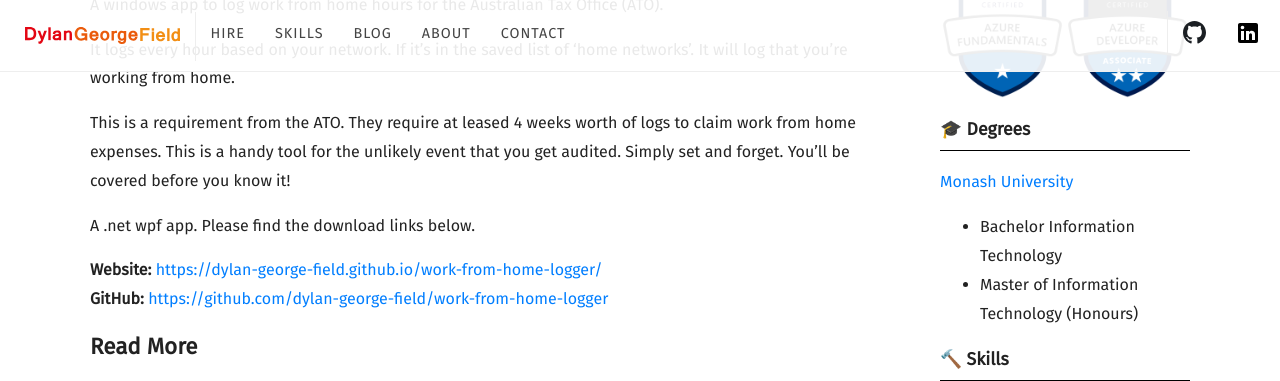
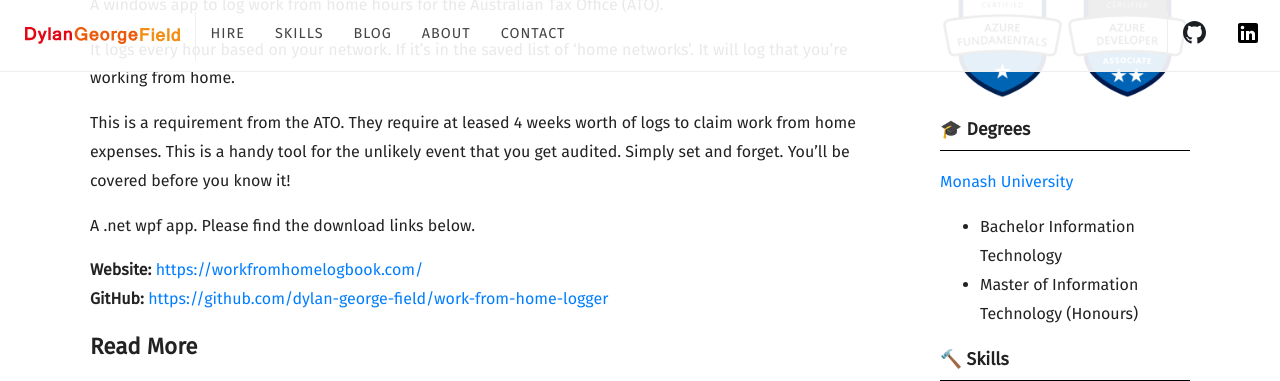
Before and after one commit to Dylan-George-Field/software.georgefield.com.au, a Jekyll site: the page built from _posts/2022-1-6-work-from-home-logger.md, in a window 1280 px wide and 900 px high, scrolled down 624 px, cut to the strip 0-381 px from the top of the window. Built offline with Jekyll 4.4.1, drawn with Linux system fonts in a browser that asks for light colours; nearby versions of some CDN libraries; some web fonts are replaced; comment, search, counter and statistics services are not loaded; some of the changed lines change nothing that is shown.

Commit message:
update dns name for wfh-log

```diff
--- a/_posts/2022-1-6-work-from-home-logger.md
+++ b/_posts/2022-1-6-work-from-home-logger.md
@@ -16,5 +16,5 @@ the unlikely event that you get audited. Simply set and forget. You'll be covere
 
 A .net wpf app. Please find the download links below.
 
-**Website:** [https://dylan-george-field.github.io/work-from-home-logger/](https://dylan-george-field.github.io/work-from-home-logger/)
+**Website:** [https://workfromhomelogbook.com/](https://workfromhomelogbook.com/)
 **GitHub:** [https://github.com/dylan-george-field/work-from-home-logger](https://github.com/dylan-george-field/work-from-home-logger)
```
